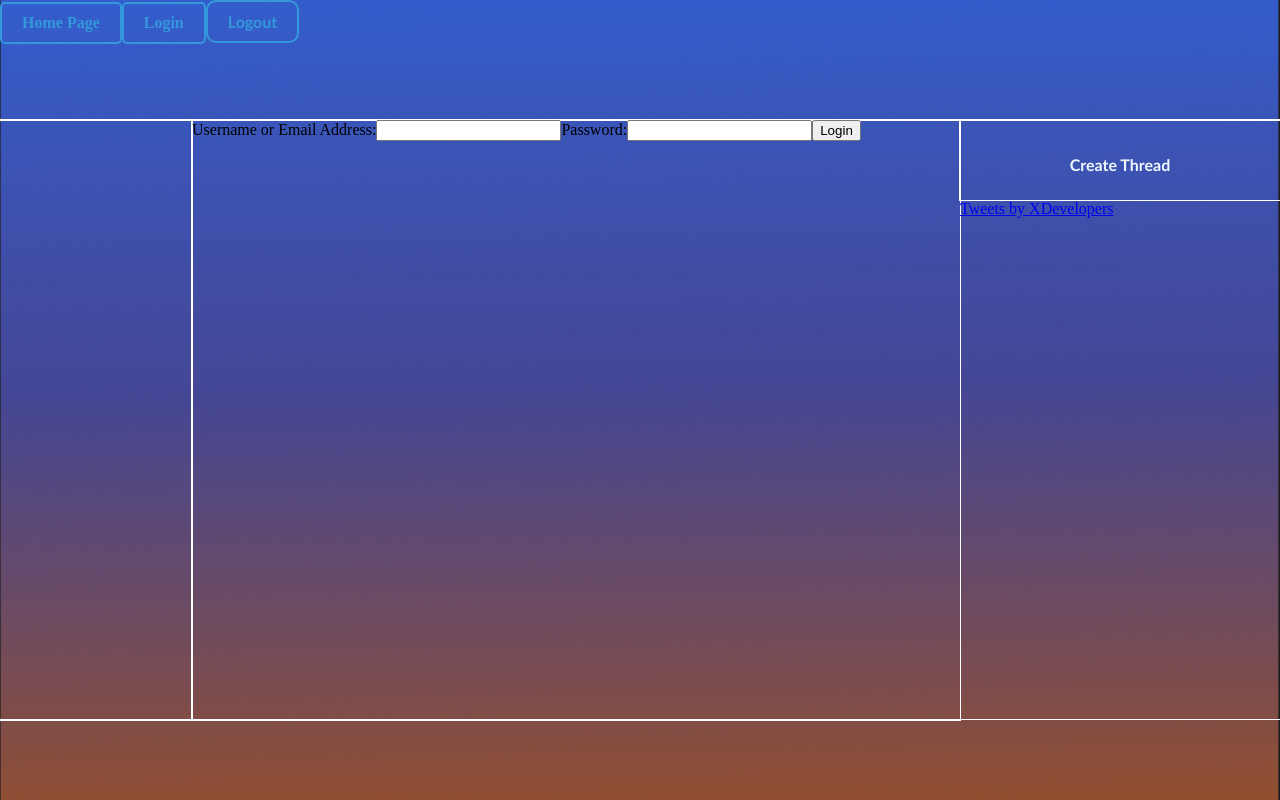
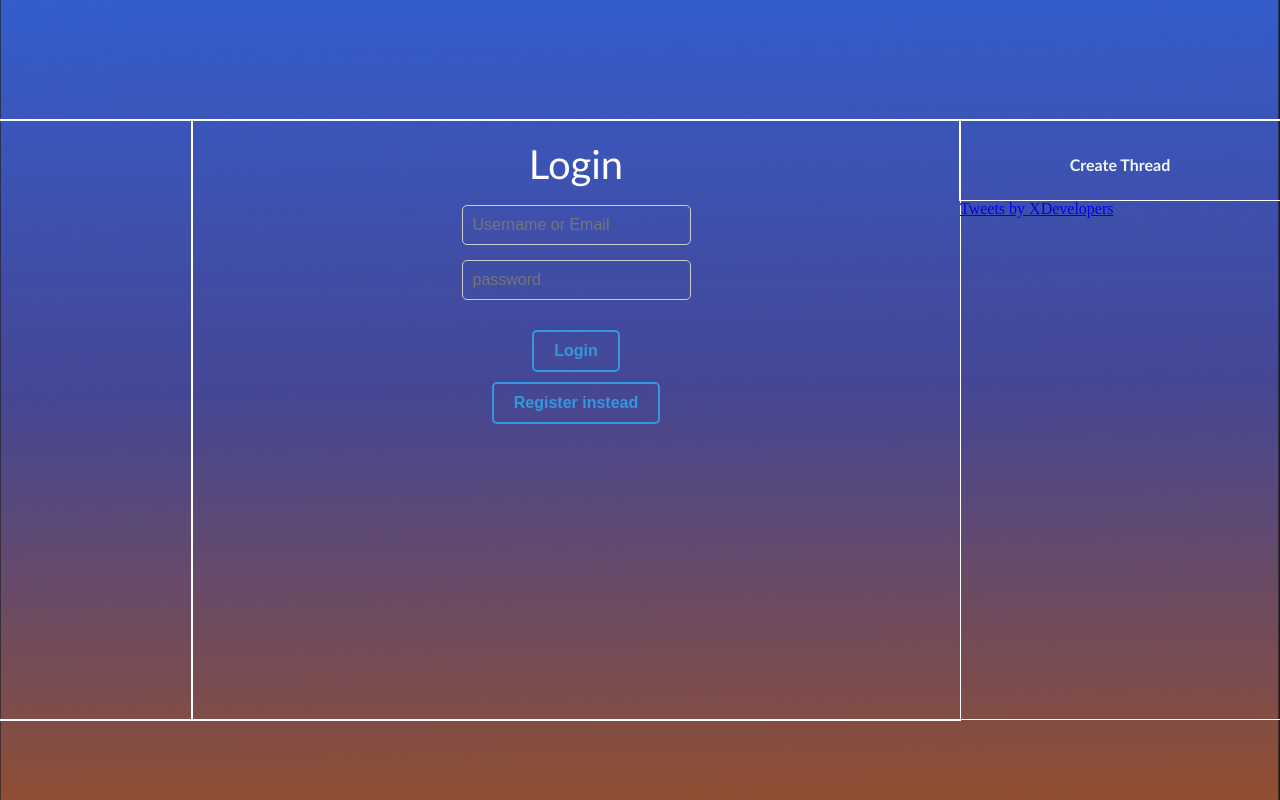
Before and after one commit to AM2552/CampusConnect, a React (Create React App) app in the folder client/: page /login in a window 1280 px wide. Built offline with nearby package versions, Linux system fonts and the light colour scheme.

Commit message:
little refactoring, login page load first fix, but cant access register stie

```diff
--- a/client/src/App.css
+++ b/client/src/App.css
@@ -1,5 +1,5 @@
 body, html {
-  height: 100vh
+  height: 100vh;
 }
 
 body {
@@ -49,8 +49,6 @@ footer {
 #root {
   background: url('../public/logos/campusConnectWallpaper.PNG') center/cover no-repeat;
   background-attachment: fixed;
-
-
 }
 
 #createButton {
@@ -362,119 +360,7 @@ footer {
 
 
 /*login page*/
-.lgnBtncontainer {
-  display: flex;
-  justify-content: center;
-  align-items: center;
-}
 
-.registerBtn {
-  display: inline-block;
-  padding: 10px 20px;
-  font-size: 16px;
-  font-weight: bold;
-  text-align: center;
-  text-decoration: none;
-  border: 2px solid #3498db;
-  color: #3498db;
-  background-color: transparent;
-  border-radius: 5px;
-  transition: background-color 0.3s, color 0.3s;
-  cursor: pointer;
-}
-
-.registerBtn:hover {
-  background-color: #f07272;
-  color: #ffffff;
-}
-
-.loginContainer1 {
-  display: flex;
-  justify-content: center;
-  align-items: center;
-  margin-bottom: 5px;
-  padding-top: 17px;
-}
-
-.loginContainer2 {
-  display: flex;
-  justify-content: center;
-  align-items: center;
-  margin-bottom: 20px;
-}
-
-.lgCon1 {
-  padding: 10px;
-  margin-bottom: 10px;
-  border: 1px solid #ccc;
-  border-radius: 5px;
-  font-size: 16px;
-  background-color: transparent;
-  color: #fff;
-}
-
-.lgCon1:focus {
-  /**/
-}
-
-
-
-.lgCon2 {
-  padding: 10px;
-  margin-bottom: 10px;
-  border: 1px solid #ccc;
-  border-radius: 5px;
-  font-size: 16px;
-  background-color: transparent;
-  color: #fff;
-}
-
-.loginBtn {
-  display: inline-block;
-  padding: 10px 20px;
-  font-size: 16px;
-  font-weight: bold;
-  text-align: center;
-  text-decoration: none;
-  border: 2px solid #3498db;
-  color: #3498db;
-  background-color: transparent;
-  border-radius: 5px;
-  transition: background-color 0.3s, color 0.3s;
-  cursor: pointer;
-}
-
-.loginBtn:hover {
-  background-color: #56be2a;
-  color: #ffffff;
-}
-
-.registerButtonContainer {
-  padding-top: 10px;
-  display: flex;
-  justify-content: center;
-  align-items: center;
-}
-
-.userLabel {
-  font-family: 'Trebuchet MS', 'Lucida Sans Unicode', 'Lucida Grande', 'Lucida Sans', Arial, sans-serif;
-  padding-left: 10px;
-  font-size: 25px;
-  color: #ffffff;
-}
-
-.mainLoginDiv {
-  margin-top: 20px;
-}
-
-.loginLabelDiv{
-  font-size: 40px;
-  font-family: 'Trebuchet MS', 'Lucida Sans Unicode', 'Lucida Grande', 'Lucida Sans', Arial, sans-serif;
-  display: flex;
-  justify-content: center;
-  align-items: center;
-  color: #fff;
-}
 
 /*register Page*/
 
--- a/client/src/App.js
+++ b/client/src/App.js
@@ -1,6 +1,6 @@
 import React, { useState } from "react";
 import "./App.css";
-import { BrowserRouter as Router, Route, Routes, Link } from "react-router-dom";
+import { BrowserRouter as Router, Route, Routes, Link, Navigate } from "react-router-dom";
 import Home from "./pages/Home";
 import CreateThread from "./pages/createThread";
 import Thread from "./pages/Thread";
@@ -13,44 +13,39 @@ import { useAuth } from "./helpers/AuthProvider";
 function Navigation() {
   const auth = useAuth();
 
+  const renderAuthButton = () => {
+
+
+    if (auth.authState) {
+      // User is logged in, display logout button
       return (
-    <nav>
-      <Link to="/"> Home Page</Link>
-      {auth.authState && <Link to="/createthread"> Create a Thread</Link>}
-      {auth.authState && <Link to="/logout"> Logout</Link>}
-      {!auth.authState && <Link to="/login"> Login</Link>}
-      {!auth.authState && <Link to="/register"> Register</Link>}
-    </nav>
+      <div>
+      <Link to="/" className="homeCSS">Home Page</Link>
+      <Link to="/logout" className="logoutCSS">Logout</Link>
+      </div>
+      )
+
+    } else {
+      // User is not logged in, display login button
+      return <Navigate to="/login"/>
+    }
+  };
+
+  return (
+    <>
+      {renderAuthButton()}
+    </>
   );
 }
 
 function App() {
-  const [isLoginPopupOpen, setLoginPopupOpen] = useState(false);
-  const [loggedInUser, setLoggedInUser] = useState(null);
-
-  const handleLoginClick = () => {
-    setLoginPopupOpen(true);
-  };
-
-  const handleLoginClose = () => {
-    setLoginPopupOpen(false);
-  };
-
-  const handleLogin = (username) => {
-    // additional code for login
-    setLoggedInUser(username);
-  };
-
-
-
+const auth = useAuth();
   return (
       <Router>
           <AuthProvider>
           <aside className="aside1"></aside>
           <header className="header">
-            <Link to="/" className="homeCSS">Home Page</Link>
-            <Link to="/login" className="loginCSS">Login</Link>
-            <Link to="/logout" className="logoutCSS" >Logout</Link>
+            <Navigation />
           </header>
           <main className="main">
           <Routes>
@@ -58,8 +53,8 @@ function App() {
             <Route path="/thread/:id" exact element={<Thread />} />
             <Route path="/createthread" exact element={<CreateThread/>} />
             <Route path="/login" element={<Login />} />
+            <Route path="/register" element={<Registration />} />
             <Route path="/logout" element={<Logout />} />
-            <Route path="/register" element={<Registration />} />
           </Routes>
           </main>
           <aside className="aside2">
@@ -71,8 +66,6 @@ function App() {
           </footer>
           </AuthProvider>
       </Router>
-
   );
 }
-
 export default App;
--- /dev/null
+++ b/client/src/Login.css
@@ -0,0 +1,129 @@
+body, html {
+    height: 100vh;
+}
+
+body {
+    margin: 0;
+    display: grid;
+    grid-template-columns: 15% auto 25%;
+    grid-template-rows: 15% 10% auto 10%;
+    grid-template-areas:
+      "header header header"
+      "aside1 main aside2"
+      "aside1 main aside3"
+      "footer footer footer";
+}
+
+.lgnBtncontainer {
+    display: flex;
+    justify-content: center;
+    align-items: center;
+}
+
+.registerBtn {
+    display: inline-block;
+    padding: 10px 20px;
+    font-size: 16px;
+    font-weight: bold;
+    text-align: center;
+    text-decoration: none;
+    border: 2px solid #3498db;
+    color: #3498db;
+    background-color: transparent;
+    border-radius: 5px;
+    transition: background-color 0.3s, color 0.3s;
+    cursor: pointer;
+}
+
+  .registerBtn:hover {
+    background-color: #f07272;
+    color: #ffffff;
+}
+
+.loginContainer1 {
+    display: flex;
+    justify-content: center;
+    align-items: center;
+    margin-bottom: 5px;
+    padding-top: 17px;
+}
+
+.loginContainer2 {
+    display: flex;
+    justify-content: center;
+    align-items: center;
+    margin-bottom: 20px;
+}
+
+.lgCon1 {
+    padding: 10px;
+    margin-bottom: 10px;
+    border: 1px solid #ccc;
+    border-radius: 5px;
+    font-size: 16px;
+    background-color: transparent;
+    color: #fff;
+}
+
+.lgCon1:focus {
+    /**/
+}
+
+
+
+.lgCon2 {
+    padding: 10px;
+    margin-bottom: 10px;
+    border: 1px solid #ccc;
+    border-radius: 5px;
+    font-size: 16px;
+    background-color: transparent;
+    color: #fff;
+}
+
+.loginBtn {
+    display: inline-block;
+    padding: 10px 20px;
+    font-size: 16px;
+    font-weight: bold;
+    text-align: center;
+    text-decoration: none;
+    border: 2px solid #3498db;
+    color: #3498db;
+    background-color: transparent;
+    border-radius: 5px;
+    transition: background-color 0.3s, color 0.3s;
+    cursor: pointer;
+}
+
+.loginBtn:hover {
+    background-color: #56be2a;
+    color: #ffffff;
+}
+
+.registerButtonContainer {
+    padding-top: 10px;
+    display: flex;
+    justify-content: center;
+    align-items: center;
+}
+
+.userLabel {
+    font-family: 'Trebuchet MS', 'Lucida Sans Unicode', 'Lucida Grande', 'Lucida Sans', Arial, sans-serif;
+    padding-left: 10px;
+    font-size: 25px;
+    color: #ffffff;
+}
+
+.mainLoginDiv {
+    margin-top: 20px;
+}
+
+.loginLabelDiv{
+    font-size: 40px;
+    font-family: 'Trebuchet MS', 'Lucida Sans Unicode', 'Lucida Grande', 'Lucida Sans', Arial, sans-serif;
+    display: flex;
+    justify-content: center;
+    align-items: center;
+    color: #fff;
+}
--- a/client/src/pages/Login.js
+++ /dev/null
@@ -1,36 +0,0 @@
-import React, { useState, useContext } from "react";
-import { useAuth } from "../helpers/AuthProvider";
-
-function Login() {
-  const [username, setUsername] = useState("");
-  const [password, setPassword] = useState("");
-  // const { setAuthState } = useContext(AuthContext);
-  const auth = useAuth();
-  const login = () => {
-    const data = { usernameOrEmail: username, password: password };
-    auth.loginAction(data);
-
-  };
-  return (
-    <div className="loginContainer">
-      <label>Username or Email Address:</label>
-      <input
-        type="text"
-        onChange={(event) => {
-          setUsername(event.target.value);
-        }}
-      />
-      <label>Password:</label>
-      <input
-        type="password"
-        onChange={(event) => {
-          setPassword(event.target.value);
-        }}
-      />
-
-      <button onClick={login}> Login </button>
-    </div>
-  );
-}
-
-export default Login;
--- a/client/src/pages/login.js
+++ b/client/src/pages/Login.jsx
@@ -1,5 +1,6 @@
 import React, { useState, useContext } from "react";
 import { useAuth } from "../helpers/AuthProvider";
+import "../Login.css";
 import { Routes, Router, Link, useNavigation } from "react-router-dom";
 import Registration from "./Registration";
 
@@ -14,6 +15,7 @@ function Login() {
 
   };
   return (
+
     <div className="mainLoginDiv" >
       <label className="loginLabelDiv">Login</label>
       <div className="loginContainer1">
@@ -45,6 +47,7 @@ function Login() {
         </Link>
       </div>
     </div>
+
   );
 }
 
```
Also changed, not shown: client/src/pages/Home.jsx (renamed from client/src/pages/Home.js), client/src/pages/Logout.jsx (renamed from client/src/pages/Logout.js), client/src/pages/Registration.jsx (renamed from client/src/pages/Registration.js). Lines whose indentation alone changed are shown as unchanged.
